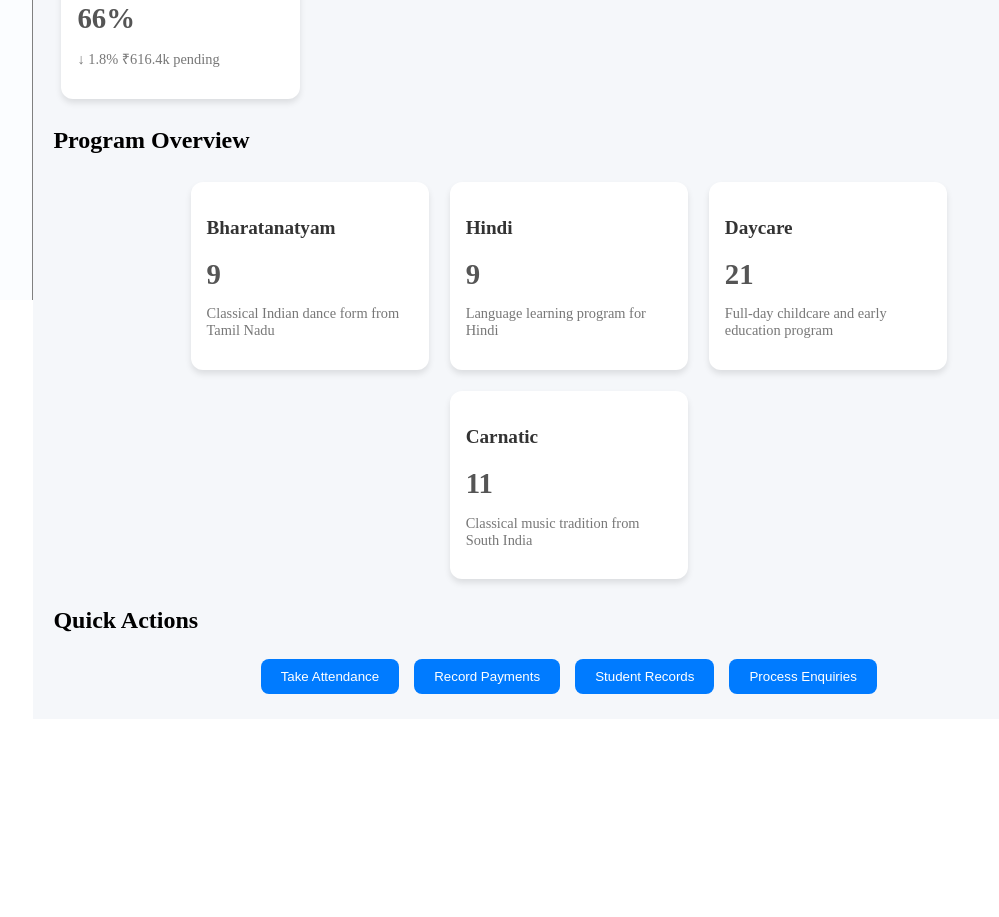
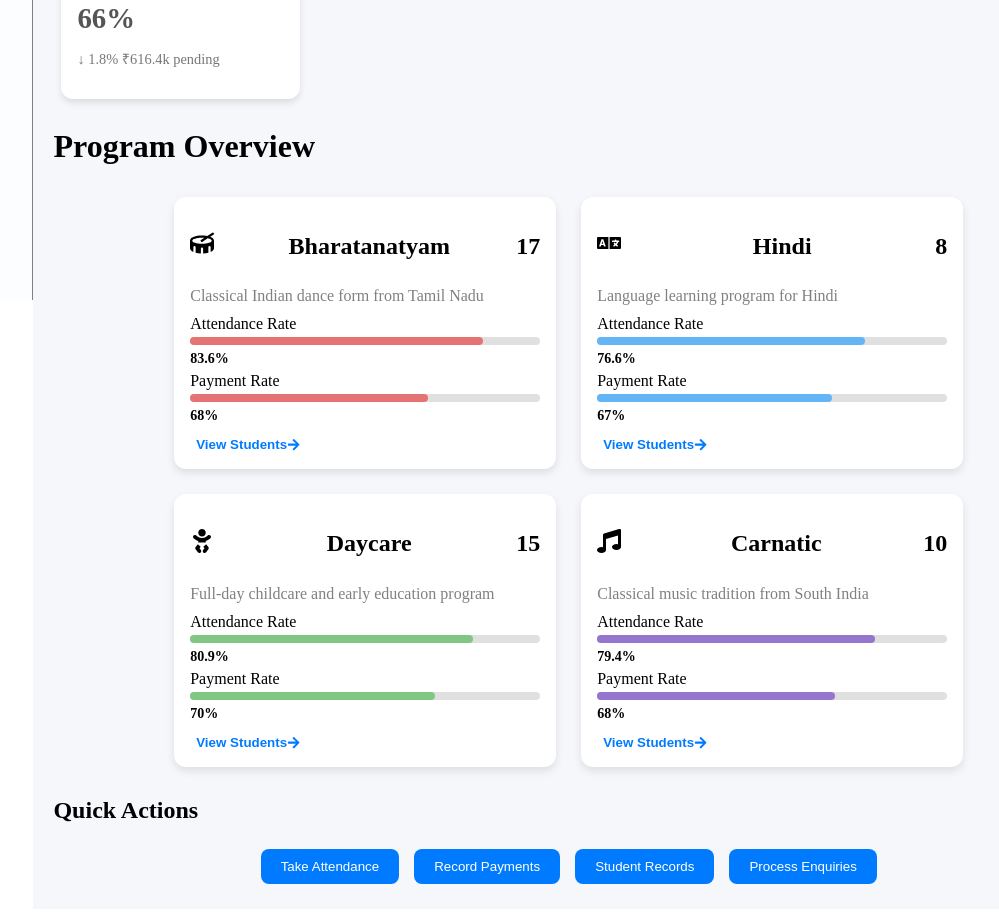
Before and after one commit to Nanonimous/frontend-backend-smilystar, a React (Create React App) app in the folder frontend-for-admin/: page / in a window 1280 px wide. Shown: the part 540-1457 px from the top of the page, without its empty margins (168-1167 px from the left). Before the commit the page ends 1267 px from the top, so only its background shows below. Built offline with nearby package versions, Linux system fonts and the light colour scheme.

Commit message:
after done programming care

```diff
--- a/frontend-for-admin/src/Components/Dashboard/Dashboard.jsx
+++ b/frontend-for-admin/src/Components/Dashboard/Dashboard.jsx
@@ -2,9 +2,10 @@ import React from "react";
 import style from './Dashboard.module.css';
 import Navbar from "../Navbar/Navebar";
 import Startcard from '../Dashboard/Startcard/Startcard';
+import ProgramCard from "./Programmingcard/Programmingcard";
 
 import { FaUser, FaCalendarAlt, FaDollarSign,FaPercentage  } from "react-icons/fa";
-
+import { FaMusic, FaLanguage, FaBaby, FaDrum } from "react-icons/fa";
 export default function Dashboard() {
     return (
         <>
@@ -45,14 +46,47 @@ export default function Dashboard() {
                             />
                     </div>
 
-                    <h2>Program Overview</h2>
+                    <h1>Program Overview</h1>
                     <div className={style.programs}>
-                        <Startcard title="Bharatanatyam" value="9" description="Classical Indian dance form from Tamil Nadu" change={79} trendColor="red" />
-                        <Startcard title="Hindi" value="9" description="Language learning program for Hindi" change={80.9} trendColor="blue" />
-                        <Startcard title="Daycare" value="21" description="Full-day childcare and early education program" change={80.5} trendColor="green" />
-                        <Startcard title="Carnatic" value="11" description="Classical music tradition from South India" change={81.8} trendColor="purple" />
-                    </div>
 
+
+            <ProgramCard
+            title="Bharatanatyam"
+            icon={<FaDrum />}
+            value={17}
+            description="Classical Indian dance form from Tamil Nadu"
+            attendance={83.6}
+            payment={68}
+            color="red"
+            />
+            <ProgramCard
+            title="Hindi"
+            icon={<FaLanguage />}
+            value={8}
+            description="Language learning program for Hindi"
+            attendance={76.6}
+            payment={67}
+            color="blue"
+            />
+            <ProgramCard
+            title="Daycare"
+            icon={<FaBaby />}
+            value={15}
+            description="Full-day childcare and early education program"
+            attendance={80.9}
+            payment={70}
+            color="green"
+            />
+            <ProgramCard
+            title="Carnatic"
+            icon={<FaMusic />}
+            value={10}
+            description="Classical music tradition from South India"
+            attendance={79.4}
+            payment={68}
+            color="purple"
+            />
+        </div>
                     <h2>Quick Actions</h2>
                     <div className={style.quickActions}>
                         <button className={style.actionBtn}>Take Attendance</button>
--- /dev/null
+++ b/frontend-for-admin/src/Components/Dashboard/Programmingcard/Programmingcard.jsx
@@ -0,0 +1,38 @@
+import pc from './Programmingcard.module.css';
+import React from "react";
+import { FaArrowRight } from "react-icons/fa";
+
+export default function ProgramCard({ title, icon, value, description, attendance, payment, color }) {
+  return (
+    <div className={`${pc.card} ${pc[color]}`}>
+      <div className={pc.cardHeader}>
+        <div className={pc.cardIcon}>{icon}</div>
+        <h2 className={pc.cardTitle}>{title}</h2>
+        <span className={pc.cardValue}>{value}</span>
+      </div>
+      <p className={pc.cardDescription}>{description}</p>
+
+      <div className={pc.cardMetrics}>
+        <div className={pc.metric}>
+          <span>Attendance Rate</span>
+          <div className={pc.progressBar}>
+            <div className={pc.progress} style={{ width: `${attendance}%` }}></div>
+          </div>
+          <span className={pc.rate}>{attendance}%</span>
+        </div>
+
+        <div className={pc.metric}>
+          <span>Payment Rate</span>
+          <div className={pc.progressBar}>
+            <div className={pc.progress} style={{ width: `${payment}%` }}></div>
+          </div>
+          <span className={pc.rate}>{payment}%</span>
+        </div>
+      </div>
+
+      <button className={pc.viewButton}>
+        View Students <FaArrowRight />
+      </button>
+    </div>
+  );
+}
--- /dev/null
+++ b/frontend-for-admin/src/Components/Dashboard/Programmingcard/Programmingcard.module.css
@@ -0,0 +1,86 @@
+.card {
+    background-color: white;
+    border-radius: 12px;
+    box-shadow: 0 4px 8px rgba(0, 0, 0, 0.1);
+    padding: 16px;
+    width: 350px;
+    margin: 10px;
+    transition: transform 0.3s;
+  }
+
+  .card:hover {
+    transform: translateY(-5px);
+  }
+
+  .cardHeader {
+    display: flex;
+    align-items: center;
+    justify-content: space-between;
+    margin-bottom: 8px;
+  }
+
+  .cardIcon {
+    font-size: 24px;
+  }
+
+  .cardTitle {
+    margin-left: 8px;
+    font-weight: bold;
+  }
+
+  .cardValue {
+    font-size: 24px;
+    font-weight: bold;
+  }
+
+  .cardDescription {
+    color: gray;
+    margin: 8px 0;
+  }
+
+  .cardMetrics {
+    margin: 10px 0;
+  }
+
+  .metric {
+    margin: 5px 0;
+  }
+
+  .progressBar {
+    width: 100%;
+    background-color: #e0e0e0;
+    border-radius: 4px;
+    height: 8px;
+    margin: 4px 0;
+  }
+
+  .progress {
+    height: 8px;
+    border-radius: 4px;
+  }
+
+  .rate {
+    font-size: 14px;
+    font-weight: bold;
+  }
+
+  .viewButton {
+    margin-top: 12px;
+    background-color: transparent;
+    border: none;
+    color: #007bff;
+    cursor: pointer;
+    font-weight: bold;
+    display: flex;
+    align-items: center;
+  }
+
+  .viewButton:hover {
+    text-decoration: underline;
+  }
+
+
+  .red .progress { background-color: #e57373; }
+  .blue .progress { background-color: #64b5f6; }
+  .green .progress { background-color: #81c784; }
+  .purple .progress { background-color: #9575cd; }
```
